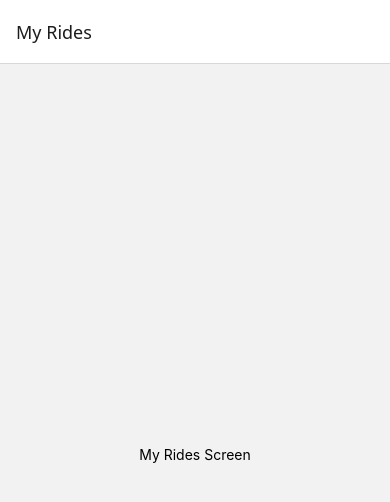
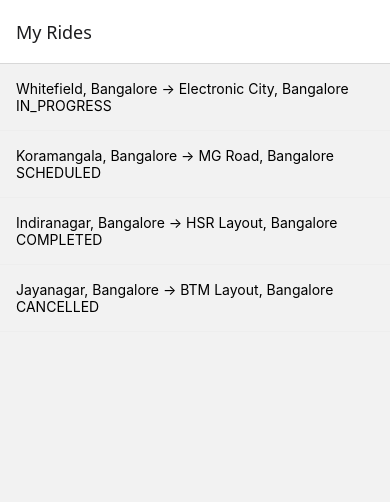
Before and after one commit to Sagar-6203620715/RideTracker, a React Native app: screen /MyRides in a window 390 px wide. Shown: the top 502 px of the page. Built offline with nearby package versions, Linux system fonts and the light colour scheme.

Commit message:
fetch rides with loading, error, and success states on MyRidesScreen

```diff
--- a/src/navigation/RootNavigator.tsx
+++ b/src/navigation/RootNavigator.tsx
@@ -2,16 +2,9 @@
 import { NavigationContainer } from '@react-navigation/native';
 import { createNativeStackNavigator } from '@react-navigation/native-stack';
 import { Text, View } from 'react-native';
+import MyRidesScreen from '../screens/MyRidesScreen';   // ← new import
 
-// Temporary placeholder screens — we'll replace these in later steps
-function MyRidesScreen() {
-  return (
-    <View style={{ flex: 1, alignItems: 'center', justifyContent: 'center' }}>
-      <Text>My Rides Screen</Text>
-    </View>
-  );
-}
-
+// Keep RideDetailScreen as a placeholder for now — we build it in a later step
 function RideDetailScreen() {
   return (
     <View style={{ flex: 1, alignItems: 'center', justifyContent: 'center' }}>
@@ -20,8 +13,6 @@ function RideDetailScreen() {
   );
 }
 
-// This defines the SHAPE of our navigator: screen names + what params each expects.
-// We'll properly type this in Step 2 once our Ride type exists.
 export type RootStackParamList = {
   MyRides: undefined;
   RideDetail: { rideId: string };
@@ -33,16 +24,8 @@ export default function RootNavigator() {
   return (
     <NavigationContainer>
       <Stack.Navigator initialRouteName="MyRides">
-        <Stack.Screen
-          name="MyRides"
-          component={MyRidesScreen}
-          options={{ title: 'My Rides' }}
-        />
-        <Stack.Screen
-          name="RideDetail"
-          component={RideDetailScreen}
-          options={{ title: 'Live Ride Tracking' }}
-        />
+        <Stack.Screen name="MyRides" component={MyRidesScreen} options={{ title: 'My Rides' }} />
+        <Stack.Screen name="RideDetail" component={RideDetailScreen} options={{ title: 'Live Ride Tracking' }} />
       </Stack.Navigator>
     </NavigationContainer>
   );
--- /dev/null
+++ b/src/screens/MyRidesScreen.tsx
@@ -0,0 +1,72 @@
+// src/screens/MyRidesScreen.tsx
+import { useEffect, useState } from 'react';
+import { View, Text, FlatList, ActivityIndicator, Pressable, StyleSheet } from 'react-native';
+import { Ride } from '../types/ride';
+import { fetchRides } from '../services/rideService';
+
+export default function MyRidesScreen() {
+  const [rides, setRides] = useState<Ride[]>([]);
+  const [loading, setLoading] = useState(true);
+  const [error, setError] = useState<string | null>(null);
+
+  const loadRides = () => {
+    setLoading(true);
+    setError(null);
+
+    fetchRides()
+      .then((data) => setRides(data))
+      .catch((err) => setError(err.message))
+      .finally(() => setLoading(false));
+  };
+
+  useEffect(() => {
+    loadRides();
+  }, []); // empty array = run once, when the screen first mounts
+
+  // --- Loading state ---
+  if (loading) {
+    return (
+      <View style={styles.center}>
+        <ActivityIndicator size="large" color="#3478f6" />
+        <Text style={styles.centerText}>Loading rides...</Text>
+      </View>
+    );
+  }
+
+  // --- Error state ---
+  if (error) {
+    return (
+      <View style={styles.center}>
+        <Text style={styles.errorText}>{error}</Text>
+        <Pressable style={styles.retryButton} onPress={loadRides}>
+          <Text style={styles.retryText}>Retry</Text>
+        </Pressable>
+      </View>
+    );
+  }
+
+  // --- Success state ---
+  return (
+    <View style={{ flex: 1 }}>
+      <FlatList
+        data={rides}
+        keyExtractor={(item) => item.id}
+        renderItem={({ item }) => (
+          <View style={styles.row}>
+            <Text>{item.pickup} → {item.drop}</Text>
+            <Text>{item.status}</Text>
+          </View>
+        )}
+      />
+    </View>
+  );
+}
+
+const styles = StyleSheet.create({
+  center: { flex: 1, alignItems: 'center', justifyContent: 'center', padding: 20 },
+  centerText: { marginTop: 8, color: '#666' },
+  errorText: { color: '#d32f2f', marginBottom: 12, textAlign: 'center' },
+  retryButton: { backgroundColor: '#3478f6', paddingHorizontal: 20, paddingVertical: 10, borderRadius: 8 },
+  retryText: { color: 'white', fontWeight: '600' },
+  row: { padding: 16, borderBottomWidth: 1, borderBottomColor: '#eee' },
+});
```
